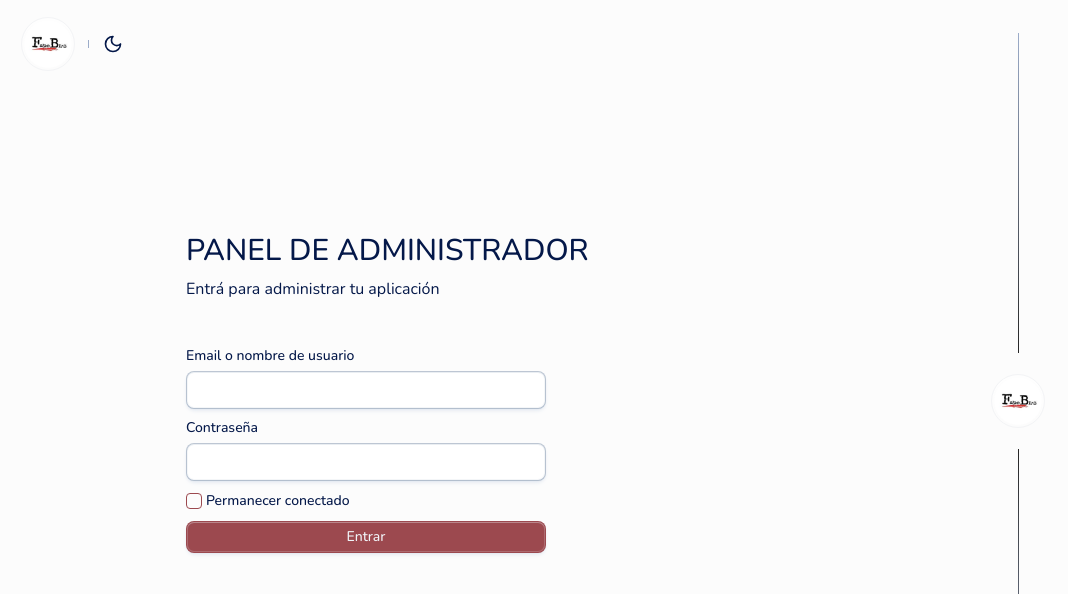
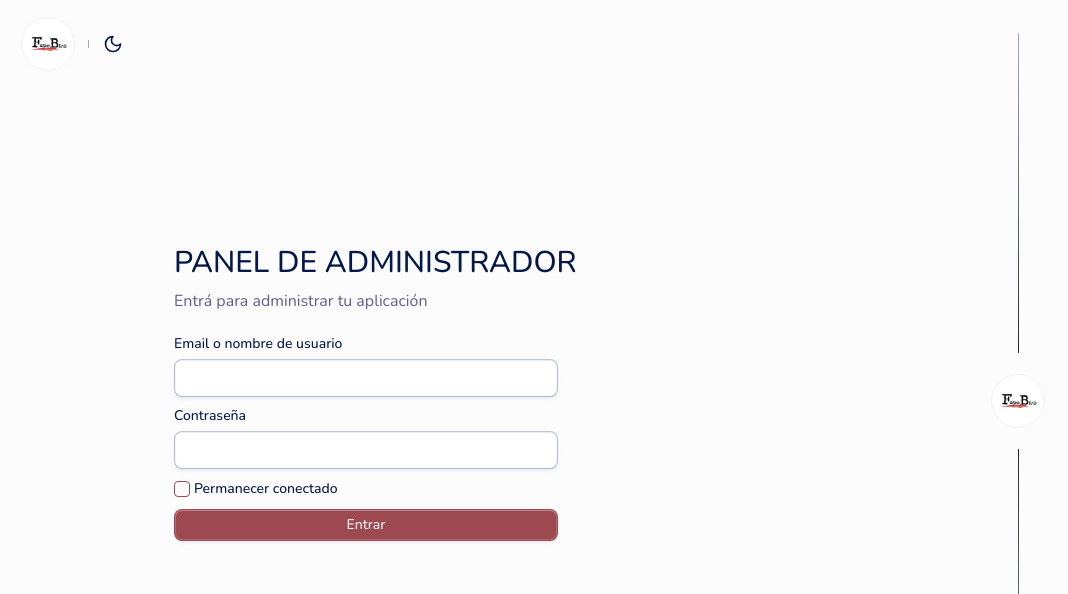
Before and after one commit to Marcosfitzsimons/travel-booking-app-admin, a React (Vite) app: page /login in a window 1280 px wide. Shown: the top 594 px of the page, without its empty margins (12-1080 px from the left). Built offline with nearby package versions, Linux system fonts and the light colour scheme; no server answers.

Commit message:
Add some ui changes

```diff
--- a/src/pages/Login.tsx
+++ b/src/pages/Login.tsx
@@ -85,15 +85,15 @@ const Login = () => {
           className="h-52 bg-gradient-to-t from-neutral-800 to-blue-lagoon-50 dark:from-blue-lagoon-200 dark:to-[#0d0f12] lg:hidden"
         />
         <div className="w-full max-w-md">
-          <h2 className="text-3xl uppercase py-2 font-medium text-center lg:text-start lg:px-3 dark:text-white">
+          <h2 className="text-3xl uppercase py-2 font-medium text-center lg:text-start dark:text-white">
             Panel de Administrador
           </h2>
-          <p className="text-center lg:text-start lg:px-3 dark:text-white">
+          <p className="text-center lg:text-start text-card-foreground">
             Entrá para administrar tu aplicación
           </p>
           <form
             onSubmit={handleSubmit(handleOnSubmit)}
-            className="relative w-full mt-6 p-3 py-6 flex flex-col gap-3 items-center lg:max-w-sm"
+            className="relative w-full py-6 flex flex-col gap-3 items-center lg:max-w-sm"
           >
             <div className="grid w-full items-center gap-2">
               <Label htmlFor="emailOrUsername">Email o nombre de usuario</Label>
```
